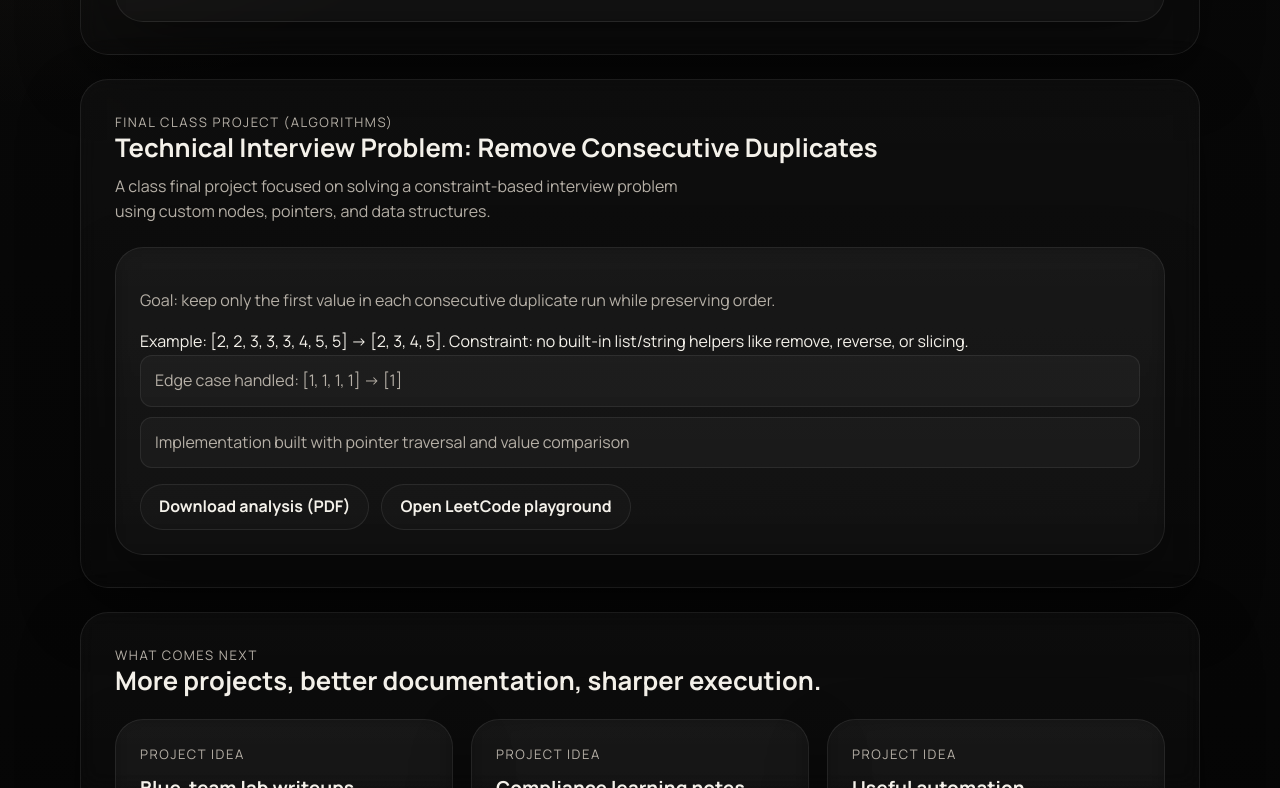
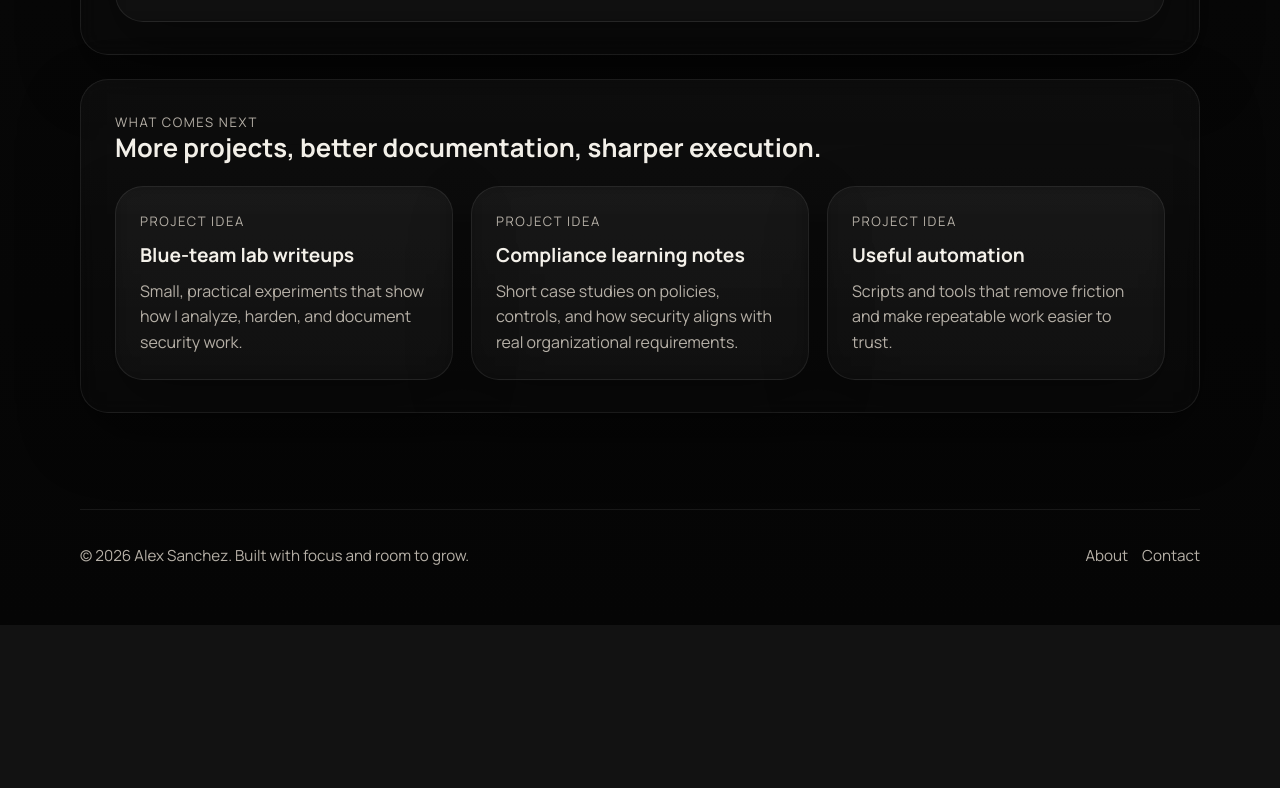
Before and after one commit to aleexsaanchez/myPortfolio, a website: page projects.html in a window 1280 px wide. Shown: the part 634-1422 px from the top of the page. After the commit the page ends 1259 px from the top, so only its background shows below. Drawn offline with Linux system fonts and the light colour scheme.

Commit message:
updated portfolio projects

```diff
--- a/projects.html
+++ b/projects.html
@@ -51,28 +51,7 @@
         </div>
       </section>
 
-      <section class="section">
-        <div class="section-header">
-          <div>
-            <p class="section-kicker">Final Class Project (Algorithms)</p>
-            <h2 class="section-title">Technical Interview Problem: Remove Consecutive Duplicates</h2>
-            <p class="section-lead">A class final project focused on solving a constraint-based interview problem using custom nodes, pointers, and data structures.</p>
-          </div>
-        </div>
-
-        <div class="project-card">
-          <p class="project-meta">Goal: keep only the first value in each consecutive duplicate run while preserving order.</p>
-          <p class="project-copy">Example: [2, 2, 3, 3, 3, 4, 5, 5] -> [2, 3, 4, 5]. Constraint: no built-in list/string helpers like remove, reverse, or slicing.</p>
-          <ul class="project-list">
-            <li>Edge case handled: [1, 1, 1, 1] -> [1]</li>
-            <li>Implementation built with pointer traversal and value comparison</li>
-          </ul>
-          <div class="project-actions">
-            <a class="btn btn-secondary" href="FinalInterviewPlanning.pdf" download>Download analysis (PDF)</a>
-            <a class="btn btn-secondary" href="https://leetcode.com/playground/UMKSiMH7" target="_blank" rel="noreferrer">Open LeetCode playground</a>
-          </div>
-        </div>
-      </section>
+      <!-- Final Class Project removed per request -->
 
       <section class="section">
         <div class="section-header">
```
Also changed, not shown: 1 other file.
